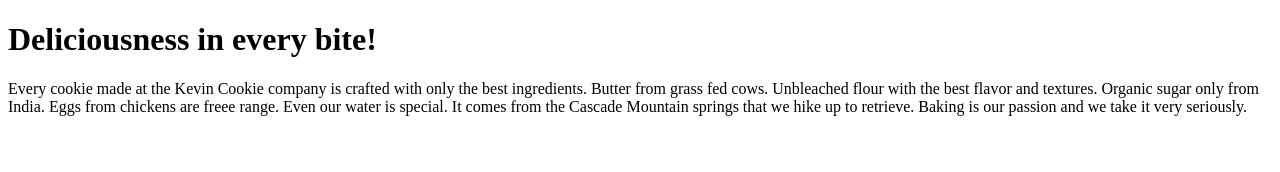
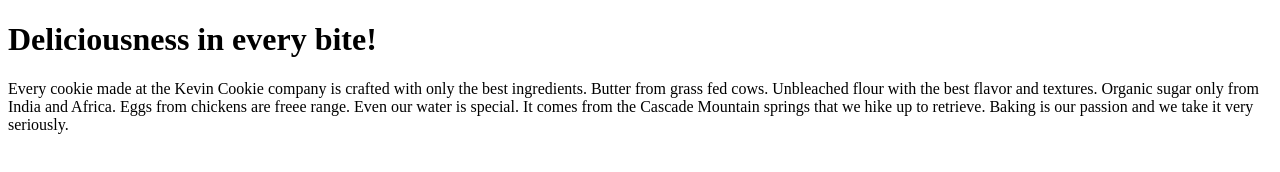
Before and after one commit to Wilsonhouston30/WilsonCookiecompany.com, a plain HTML site: page index.htm in a window 1280 px wide. Drawn offline with Linux system fonts and the light colour scheme.

Commit message:
Update index.htm

```diff
--- a/index.htm
+++ b/index.htm
@@ -4,7 +4,7 @@
 
 <h1>Deliciousness in every bite!</h1>
 
-<p>Every cookie made at the Kevin Cookie company is crafted with only the best ingredients. Butter from grass fed cows. Unbleached flour with the best flavor and textures. Organic sugar only from India. Eggs from chickens are freee range. Even our water is special. It comes from the Cascade Mountain springs that we hike up to retrieve. Baking is our passion and we take it very seriously.</p>
+<p>Every cookie made at the Kevin Cookie company is crafted with only the best ingredients. Butter from grass fed cows. Unbleached flour with the best flavor and textures. Organic sugar only from India and Africa. Eggs from chickens are freee range. Even our water is special. It comes from the Cascade Mountain springs that we hike up to retrieve. Baking is our passion and we take it very seriously.</p>
 
 
 </body>
```
